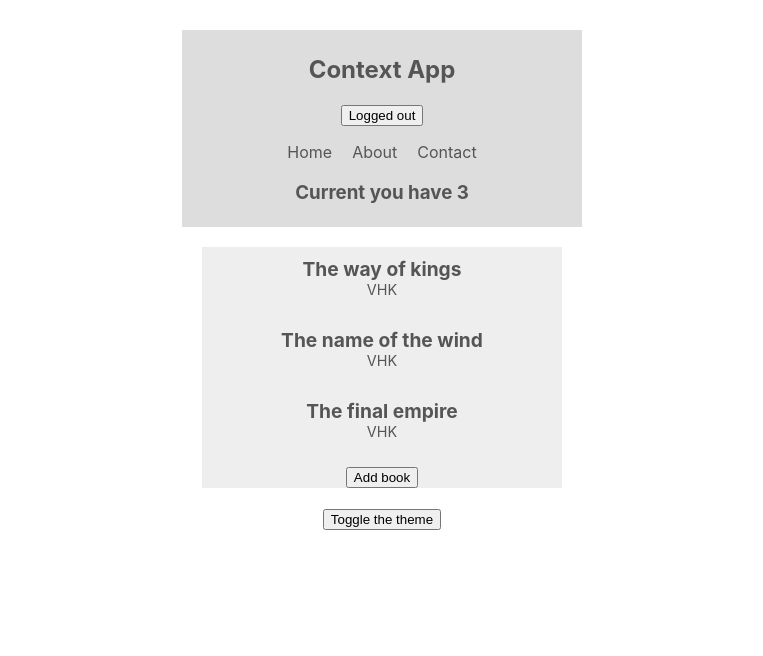
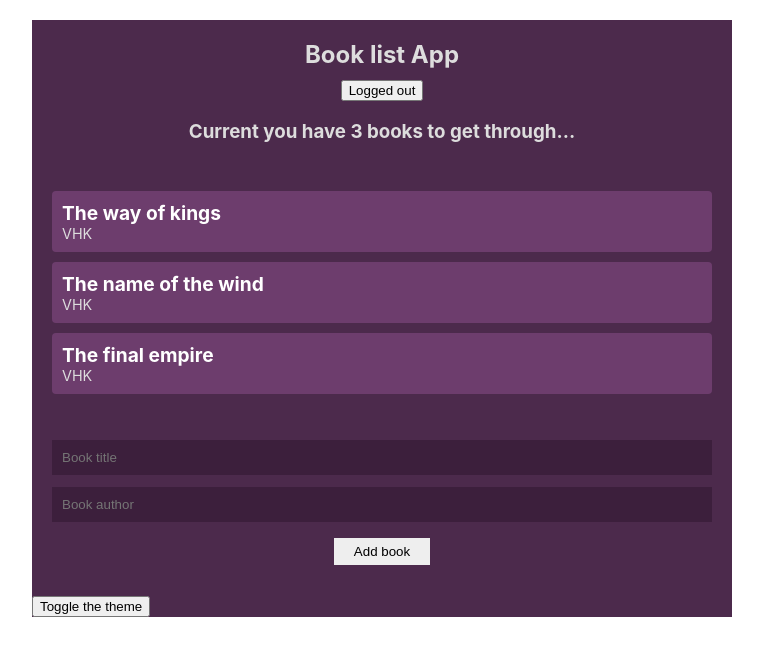
Before and after one commit to khoivudev/tutorial-web-frontend-react-context-hooks, a React (Create React App) app: page / in a window 1280 px wide. Shown: the top 656 px of the page, without its empty margins (258-1021 px from the left). Built offline with nearby package versions, Linux system fonts and the light colour scheme.

Commit message:
Add book

```diff
--- a/src/App.css
+++ b/src/App.css
@@ -1,20 +1,19 @@
 .app {
-    max-width: 400px;
-    margin: 30px auto;
-    text-align: center;
+    background: #4c2a4c;
+    margin: 20px auto;
+    width: 90%;
+    max-width: 700px;
+    color: #eee;
 }
 
-nav {
-    padding: 5px;
+.navbar {
+    padding: 10px 20px;
+    text-align: center;
+    background: #6d3d6d
 }
 
-nav ul {
-    padding: 0;
-}
-
-nav ul li {
-    display: inline-block;
-    margin: 0 10px;
+.navbar h1 {
+    margin: 10px 0;
 }
 
 .book-list {
@@ -27,10 +26,11 @@ nav ul li {
 }
 
 .book-list li {
+    background: #6d3d6d;
+    border-radius: 4px;
     padding: 10px;
+    cursor: pointer;
     margin: 10px 0;
-    border-radius: 4px;
-    cursor: pointer;
 }
 
 .book-list li:hover {
@@ -40,9 +40,38 @@ nav ul li {
 
 .book-list .title {
     font-weight: bold;
+    color: #fff;
     font-size: 1.2em;
 }
 
 .book-list .author {
     font-size: 0.9em;
+    color: #ddd;
 }
+
+.empty {
+    margin: 20px;
+    text-align: center;
+}
+
+form {
+    padding: 20px;
+}
+
+input[type='text'] {
+    width: 100%;
+    padding: 10px;
+    box-sizing: border-box;
+    margin: 6px 0;
+    background: #3c1f3c;
+    color: #fff;
+    border: 0;
+}
+
+input[type='submit'] {
+    margin: 10px auto;
+    background: #eee;
+    border: 0;
+    padding: 6px 20px;
+    display: block;
+}
--- a/src/App.js
+++ b/src/App.js
@@ -5,6 +5,7 @@ import ThemeToggle from "./components/ThemeToggle";
 import AuthContextProvider from "./contexts/AuthContext";
 import ThemeContextProvider from "./contexts/ThemeContext";
 import BookContextProvider from "./contexts/BookContext";
+import BookForm from "./components/BookForm";
 
 function App() {
   return (
@@ -14,6 +15,7 @@ function App() {
           <BookContextProvider>
             <Navbar />
             <BookList />
+            <BookForm />
             <ThemeToggle />
           </BookContextProvider>
         </AuthContextProvider>
--- a/src/components/BookForm.js
+++ b/src/components/BookForm.js
@@ -0,0 +1,37 @@
+import React, { useContext, useState } from "react";
+import { BookContext } from "../contexts/BookContext";
+
+const BookForm = () => {
+  const { addBook } = useContext(BookContext);
+  const [title, setTitle] = useState("");
+  const [author, setAuthor] = useState("");
+
+  const handleFormSubmit = (e) => {
+    e.preventDefault();
+    addBook(title, author);
+    setTitle("");
+    setAuthor("");
+  };
+
+  return (
+    <form onSubmit={handleFormSubmit}>
+      <input
+        type="text"
+        placeholder="Book title"
+        required
+        value={title}
+        onChange={(e) => setTitle(e.target.value)}
+      />
+      <input
+        type="text"
+        placeholder="Book author"
+        required
+        value={author}
+        onChange={(e) => setAuthor(e.target.value)}
+      />
+      <input type="submit" value="Add book" />
+    </form>
+  );
+};
+
+export default BookForm;
--- a/src/components/Booklist.js
+++ b/src/components/Booklist.js
@@ -1,29 +1,18 @@
 import React, { useContext, useEffect, useState } from "react";
-import { ThemeContext } from "../contexts/ThemeContext";
 import { v4 as uuid } from "uuid";
 import { BookContext } from "../contexts/BookContext";
 import BookDetails from "./BookDetails";
 
 const Booklist = () => {
-  const { isLightTheme, light, dark } = useContext(ThemeContext);
   const { books } = useContext(BookContext);
-  const [theme, setTheme] = useState({});
-
-  useEffect(() => {
-    setTheme(isLightTheme ? light : dark);
-  }, [isLightTheme]);
 
   return books.length ? (
-    <div
-      className="book-list"
-      style={{ background: theme.bg, color: theme.syntax }}
-    >
+    <div className="book-list">
       <ul>
         {books.map((book) => (
           <BookDetails book={book} key={book.id} />
         ))}
       </ul>
-      <button onClick={() => {}}>Add book</button>
     </div>
   ) : (
     <div className="empty">No books to read. Hello free time :)</div>
--- a/src/components/Navbar.js
+++ b/src/components/Navbar.js
@@ -15,17 +15,16 @@ const Navbar = () => {
   }, [isLightTheme]);
 
   return (
-    <nav style={{ background: theme.ui, color: theme.syntax }}>
-      <h1>Context App</h1>
+    <nav
+      className="navbar"
+      style={{ background: theme.bg, color: theme.syntax }}
+    >
+      <h1>Book list App</h1>
       <button onClick={toggleAuth}>
         {isAuthenticated ? "Logged in" : "Logged out"}
       </button>
-      <ul>
-        <li>Home</li>
-        <li>About</li>
-        <li>Contact</li>
-      </ul>
-      <h3>Current you have {books.length}</h3>
+
+      <h3>Current you have {books.length} books to get through... </h3>
     </nav>
   );
 };
--- a/src/contexts/ThemeContext.js
+++ b/src/contexts/ThemeContext.js
@@ -2,13 +2,17 @@ import React, { createContext, useState } from "react";
 export const ThemeContext = createContext();
 
 const ThemeContextProvider = (props) => {
-  const [isLightTheme, setIsLightTheme] = useState(true);
+  const [isLightTheme, setIsLightTheme] = useState(false);
   const [light, setLight] = useState({
     syntax: "#555",
     ui: "#ddd",
     bg: "#eee",
   });
-  const [dark, setDark] = useState({ syntax: "#ddd", ui: "#333", bg: "#555" });
+  const [dark, setDark] = useState({
+    syntax: "#ddd",
+    ui: "#333",
+    bg: "#4c2a4c",
+  });
 
   const toggleTheme = () => {
     setIsLightTheme(!isLightTheme);
```
